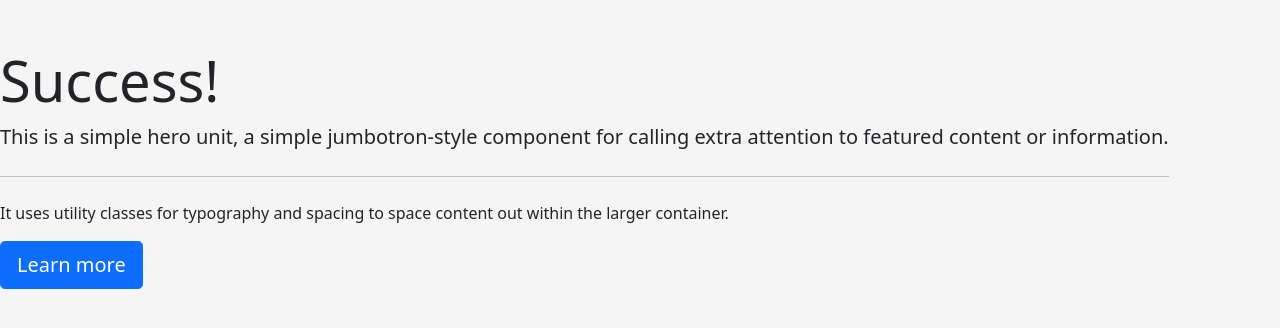
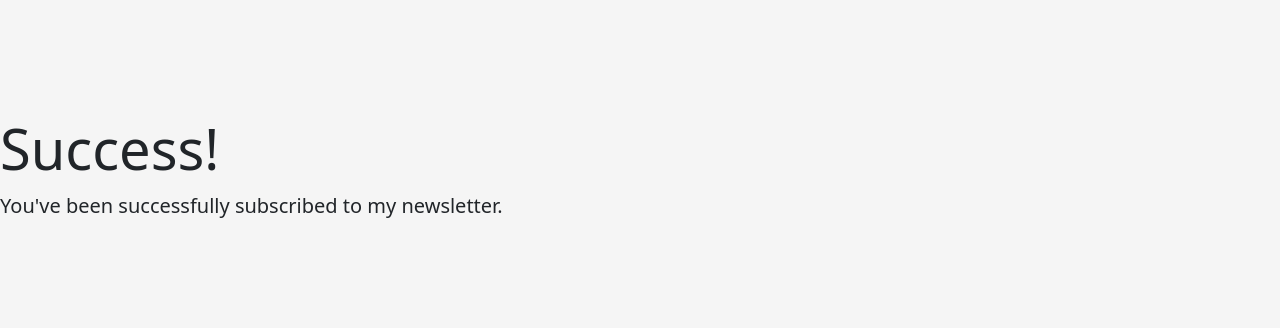
Before and after one commit to milafreckled/SignupAPI, a website: page success.html in a window 1280 px wide. Shown: the part 224-552 px from the top of the page. Drawn offline with nearby package versions, Linux system fonts and the light colour scheme.

Commit message:
Changes in success page

```diff
--- a/success.html
+++ b/success.html
@@ -9,12 +9,7 @@
   <body>
     <div class="jumbotron">
   <h1 class="display-4">Success!</h1>
-  <p class="lead">This is a simple hero unit, a simple jumbotron-style component for calling extra attention to featured content or information.</p>
-  <hr class="my-4">
-  <p>It uses utility classes for typography and spacing to space content out within the larger container.</p>
-  <p class="lead">
-    <a class="btn btn-primary btn-lg" href="#" role="button">Learn more</a>
-  </p>
+  <p class="lead">You've been successfully subscribed to my newsletter.</p>
 </div>
   </body>
 </html>
```
